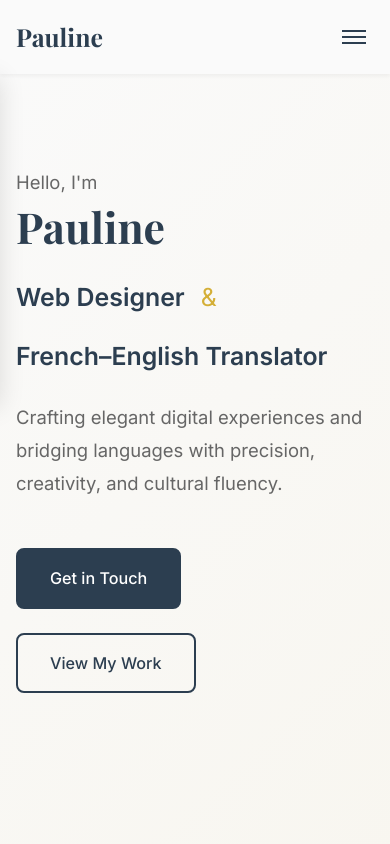
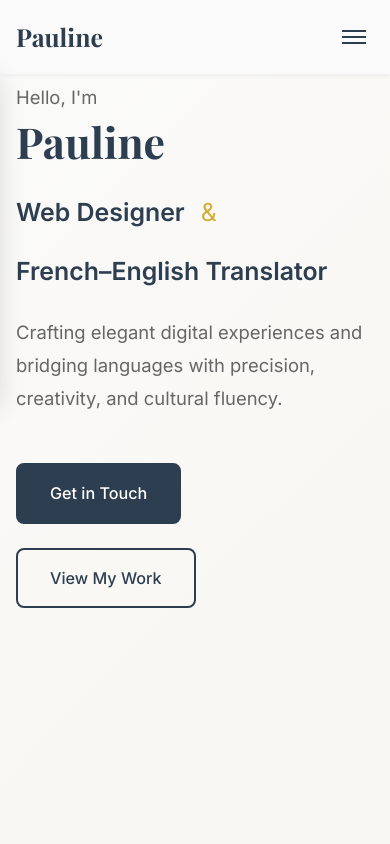
Before and after one commit to GTLCloud/web.app, a plain HTML site: page index.html in a window 390 px wide. Shown: the top 844 px of the page. Drawn offline with nearby package versions, Linux system fonts and the light colour scheme.

Commit message:
remove keys and fix margin

```diff
--- a/css/style.css
+++ b/css/style.css
@@ -1246,7 +1246,12 @@ img[loading="lazy"].loaded {
 
 @media (max-width: 767px) {
     .hero {
-        padding-top: 20px;
+        padding-top: 70px;
+        align-items: flex-start;
+    }
+
+    .hero__container {
+        padding-top: var(--spacing-sm);
     }
 
     .nav__toggle {
```
Also changed, not shown: 2 other files.
